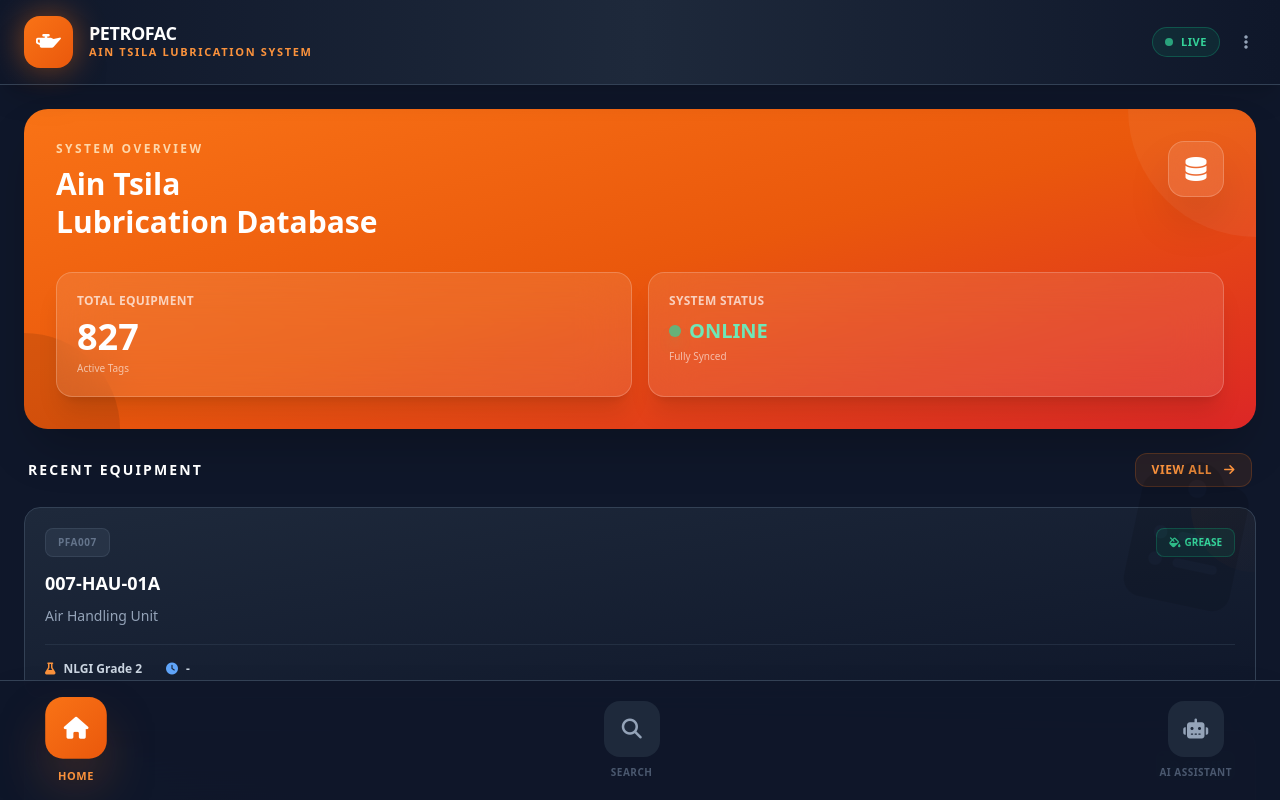
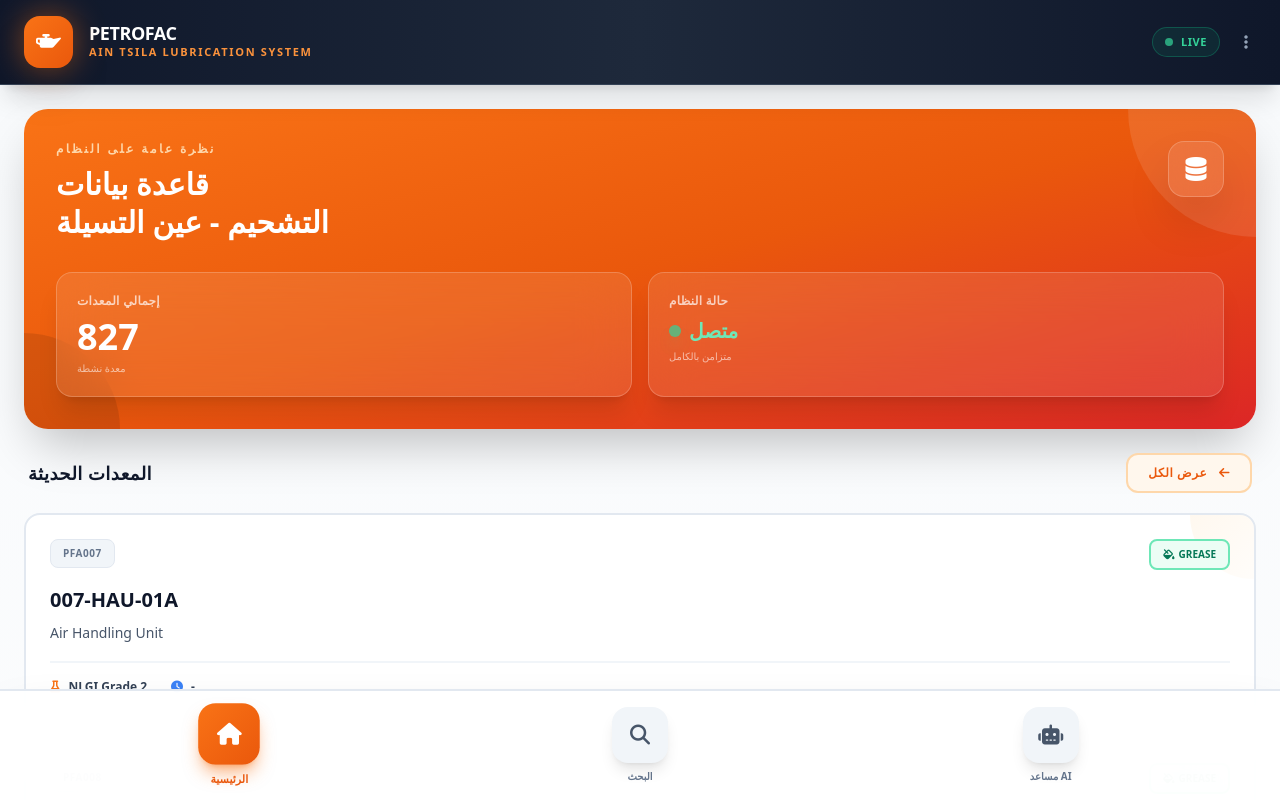
Before and after one commit to mhsoft2026-png/petrofac-lubrication, a React (Vite) app: page / in a window 1280 px wide. Built offline with nearby package versions, Linux system fonts and the light colour scheme.

Commit message:
Enhanced UI and Search: Better search in all fields, Arabic UI, light theme

```diff
--- a/App.tsx
+++ b/App.tsx
@@ -34,58 +34,100 @@
   </header>
 );
 
-const SearchBar: React.FC<{ onSearch: (val: string) => void }> = ({ onSearch }) => (
-  <div className="px-6 py-6 bg-gradient-to-b from-slate-900 to-slate-800">
+const SearchBar: React.FC<{
+  onSearch: (val: string) => void;
+  filterType: string;
+  onFilterChange: (type: string) => void;
+  resultCount: number;
+}> = ({ onSearch, filterType, onFilterChange, resultCount }) => {
+  const [showFilters, setShowFilters] = React.useState(false);
+
+  return (
+    <div className="px-6 py-6 bg-gradient-to-b from-slate-800 to-slate-900">
       <div className="relative max-w-4xl mx-auto">
-      <div className="absolute inset-0 bg-gradient-to-r from-orange-500/20 to-blue-500/20 blur-2xl rounded-3xl"></div>
-      <div className="relative">
+        <div className="absolute inset-0 bg-gradient-to-r from-orange-500/10 to-blue-500/10 blur-2xl rounded-3xl"></div>
+        <div className="relative space-y-3">
+          <div className="flex gap-2">
+            <div className="flex-1 relative">
               <input
                 type="text"
-          placeholder="Search by Tag Number, System ID, or Equipment Description..."
-          className="w-full pl-14 pr-6 py-4 bg-slate-800/50 backdrop-blur-xl rounded-2xl text-sm text-white placeholder-slate-400 focus:outline-none focus:ring-2 focus:ring-orange-500 transition-all border border-slate-700/50 focus:border-orange-500/50 shadow-2xl"
+                placeholder="ابحث بـ: رقم المعدة، النوع، الوصف، الماركة..."
+                className="w-full pl-12 pr-6 py-4 bg-white/95 backdrop-blur-xl rounded-2xl text-sm text-slate-900 placeholder-slate-400 focus:outline-none focus:ring-2 focus:ring-orange-500 transition-all border border-slate-200 focus:border-orange-500 shadow-lg"
                 onChange={(e) => onSearch(e.target.value)}
               />
-        <div className="absolute left-5 top-1/2 -translate-y-1/2 text-orange-400">
+              <div className="absolute left-4 top-1/2 -translate-y-1/2 text-orange-500">
                 <i className="fas fa-search text-lg"></i>
               </div>
-        <div className="absolute right-5 top-1/2 -translate-y-1/2 flex gap-2">
-          <span className="text-[10px] font-bold text-slate-500 bg-slate-700/50 px-2 py-1 rounded uppercase">Ctrl+K</span>
             </div>
+            <button
+              onClick={() => setShowFilters(!showFilters)}
+              className={`w-14 h-14 rounded-2xl flex items-center justify-center transition-all shadow-lg ${
+                showFilters ? 'bg-orange-500 text-white' : 'bg-white text-slate-600 hover:bg-slate-50'
+              }`}
+            >
+              <i className="fas fa-sliders-h text-lg"></i>
+            </button>
+          </div>
+
+          {showFilters && (
+            <div className="bg-white/95 backdrop-blur-xl rounded-2xl p-4 border border-slate-200 shadow-lg animate-in slide-in-from-top-2 duration-200">
+              <p className="text-xs font-bold text-slate-500 mb-3 uppercase">فلتر حسب النوع</p>
+              <div className="flex gap-2 flex-wrap">
+                {['الكل', 'OIL', 'GREASE'].map(type => (
+                  <button
+                    key={type}
+                    onClick={() => onFilterChange(type)}
+                    className={`px-4 py-2 rounded-xl text-xs font-bold transition-all ${
+                      filterType === type
+                        ? 'bg-orange-500 text-white shadow-lg'
+                        : 'bg-slate-100 text-slate-600 hover:bg-slate-200'
+                    }`}
+                  >
+                    {type === 'الكل' ? `${type} (${resultCount})` : type}
+                  </button>
+                ))}
+              </div>
+            </div>
+          )}
         </div>
       </div>
     </div>
   );
+};
 
 const EquipmentCard: React.FC<{ equipment: EquipmentData; onClick: (eq: EquipmentData) => void }> = React.memo(({ equipment, onClick }) => (
   <div
-    className="group bg-gradient-to-br from-slate-800 to-slate-900 rounded-2xl p-5 border border-slate-700 hover:border-orange-500/50 active:scale-[0.98] transition-all cursor-pointer mb-4 hover:shadow-2xl hover:shadow-orange-500/10 relative overflow-hidden"
+    className="group bg-white rounded-2xl p-6 border-2 border-slate-200 hover:border-orange-400 active:scale-[0.98] transition-all cursor-pointer hover:shadow-xl relative overflow-hidden"
     onClick={() => onClick(equipment)}
   >
-    <div className="absolute top-0 right-0 w-32 h-32 bg-gradient-to-br from-orange-500/5 to-transparent rounded-full -mr-16 -mt-16"></div>
+    <div className="absolute top-0 right-0 w-32 h-32 bg-gradient-to-br from-orange-100 to-transparent rounded-full -mr-16 -mt-16 opacity-50"></div>
     <div className="relative">
-      <div className="flex justify-between items-start mb-3">
-        <span className="text-[10px] font-black text-slate-500 bg-slate-700/50 px-3 py-1.5 rounded-lg uppercase tracking-wider border border-slate-600/50">{equipment.package}</span>
-        <span className={`text-[10px] font-black px-3 py-1.5 rounded-lg uppercase border ${
+      <div className="flex justify-between items-start mb-4">
+        <span className="text-[10px] font-black text-slate-500 bg-slate-100 px-3 py-1.5 rounded-lg uppercase tracking-wider border border-slate-200">{equipment.package}</span>
+        <span className={`text-[10px] font-black px-3 py-1.5 rounded-lg uppercase border-2 ${
           equipment.type === LubricantType.OIL
-            ? 'bg-blue-500/10 text-blue-400 border-blue-500/30'
-            : 'bg-emerald-500/10 text-emerald-400 border-emerald-500/30'
+            ? 'bg-blue-50 text-blue-700 border-blue-300'
+            : 'bg-emerald-50 text-emerald-700 border-emerald-300'
         }`}>
           <i className={`fas ${equipment.type === LubricantType.OIL ? 'fa-tint' : 'fa-fill-drip'} mr-1`}></i>
           {equipment.type}
         </span>
       </div>
-      <h3 className="text-lg font-black text-white mb-2 group-hover:text-orange-400 transition-colors">{equipment.tagNo}</h3>
-      <p className="text-sm text-slate-400 line-clamp-2 mb-4 leading-relaxed">{equipment.description}</p>
-      <div className="flex items-center gap-6 text-xs text-slate-500 font-semibold border-t border-slate-700/50 pt-4">
+      <h3 className="text-xl font-black text-slate-900 mb-2 group-hover:text-orange-600 transition-colors">{equipment.tagNo}</h3>
+      <p className="text-sm text-slate-600 line-clamp-2 mb-4 leading-relaxed font-medium">{equipment.description}</p>
+      <div className="flex items-center gap-6 text-xs text-slate-600 font-bold border-t-2 border-slate-100 pt-4">
         <div className="flex items-center gap-2">
-          <i className="fas fa-flask text-orange-400"></i>
-          <span className="text-slate-300">{equipment.grade}</span>
+          <i className="fas fa-flask text-orange-500"></i>
+          <span className="text-slate-700">{equipment.grade}</span>
         </div>
         <div className="flex items-center gap-2">
-          <i className="fas fa-clock text-blue-400"></i>
-          <span className="text-slate-300">{equipment.replacementInterval || 'On Analysis'}</span>
+          <i className="fas fa-clock text-blue-500"></i>
+          <span className="text-slate-700">{equipment.replacementInterval || 'On Analysis'}</span>
         </div>
       </div>
+    </div>
+    <div className="absolute bottom-4 right-4 opacity-0 group-hover:opacity-100 transition-opacity">
+      <i className="fas fa-arrow-right text-orange-500 text-xl"></i>
     </div>
   </div>
 ));
@@ -256,26 +298,54 @@
   const [searchTerm, setSearchTerm] = useState('');
   const [selectedEquipment, setSelectedEquipment] = useState<EquipmentData | null>(null);
   const [displayLimit, setDisplayLimit] = useState(50);
+  const [filterType, setFilterType] = useState('الكل');
 
   const filteredEquipment = useMemo(() => {
     const term = searchTerm.toLowerCase().trim();
-    if (!term) return EQUIPMENT_DATABASE;
+    let results = EQUIPMENT_DATABASE;
 
-    return EQUIPMENT_DATABASE.filter(item => {
-      // Exact match for tagNo has priority
-      if (item.tagNo.toLowerCase() === term) return true;
-
-      // If search term looks like a tag (contains dash), only match exact tagNo
-      if (term.includes('-')) {
-        return item.tagNo.toLowerCase() === term;
+    // Apply type filter first
+    if (filterType !== 'الكل') {
+      results = results.filter(item => item.type === filterType);
     }
 
-      // For non-tag searches, search in all fields
-      return item.tagNo.toLowerCase().includes(term) ||
-             item.description.toLowerCase().includes(term) ||
-             item.package.toLowerCase().includes(term);
+    // If no search term, return filtered results
+    if (!term) return results;
+
+    // Enhanced search logic
+    return results.filter(item => {
+      // Search in Tag Number
+      if (item.tagNo.toLowerCase().includes(term)) return true;
+
+      // Search in Description
+      if (item.description.toLowerCase().includes(term)) return true;
+
+      // Search in Package
+      if (item.package.toLowerCase().includes(term)) return true;
+
+      // Search in Part
+      if (item.part.toLowerCase().includes(term)) return true;
+
+      // Search in Grade
+      if (item.grade.toLowerCase().includes(term)) return true;
+
+      // Search in Type
+      if (item.type.toLowerCase().includes(term)) return true;
+
+      // Search in Brands
+      const brandValues = Object.values(item.brands).filter(v => v);
+      if (brandValues.some(brand => brand.toLowerCase().includes(term))) return true;
+
+      // Search in Initial Fill
+      if (item.initialFill.toLowerCase().includes(term)) return true;
+
+      // Search in Intervals
+      if (item.topUpInterval?.toLowerCase().includes(term)) return true;
+      if (item.replacementInterval?.toLowerCase().includes(term)) return true;
+
+      return false;
     });
-  }, [searchTerm]);
+  }, [searchTerm, filterType]);
 
   const displayedEquipment = useMemo(() => {
     return filteredEquipment
@@ -287,15 +357,15 @@
     switch (currentView) {
       case 'dashboard':
         return (
-          <div className="p-6 space-y-6 bg-slate-900 min-h-screen">
+          <div className="p-6 space-y-6 bg-gradient-to-b from-slate-50 to-white min-h-screen">
             <div className="bg-gradient-to-br from-orange-500 via-orange-600 to-red-600 rounded-3xl p-8 text-white shadow-2xl relative overflow-hidden">
-              <div className="absolute top-0 right-0 w-64 h-64 bg-white/5 rounded-full -mr-32 -mt-32"></div>
+              <div className="absolute top-0 right-0 w-64 h-64 bg-white/10 rounded-full -mr-32 -mt-32"></div>
               <div className="absolute bottom-0 left-0 w-48 h-48 bg-black/10 rounded-full -ml-24 -mb-24"></div>
               <div className="relative z-10">
                 <div className="flex justify-between items-start mb-8">
                   <div>
-                    <p className="text-xs font-black uppercase tracking-[0.2em] text-orange-200 mb-2">System Overview</p>
-                    <h2 className="text-3xl font-black leading-tight">Ain Tsila<br/>Lubrication Database</h2>
+                    <p className="text-xs font-black uppercase tracking-[0.2em] text-orange-200 mb-2">نظرة عامة على النظام</p>
+                    <h2 className="text-3xl font-black leading-tight">قاعدة بيانات<br/>التشحيم - عين التسيلة</h2>
                   </div>
                   <div className="w-14 h-14 bg-white/10 backdrop-blur-xl rounded-2xl flex items-center justify-center border border-white/20 shadow-2xl">
                     <i className="fas fa-database text-2xl"></i>
@@ -303,17 +373,17 @@
                 </div>
                 <div className="grid grid-cols-2 gap-4">
                   <div className="bg-white/10 backdrop-blur-xl p-5 rounded-2xl border border-white/20 shadow-xl">
-                    <p className="text-xs text-white/70 mb-2 font-bold uppercase tracking-wide">Total Equipment</p>
+                    <p className="text-xs text-white/70 mb-2 font-bold uppercase tracking-wide">إجمالي المعدات</p>
                     <p className="text-4xl font-black">{EQUIPMENT_DATABASE.length}</p>
-                    <p className="text-[10px] text-white/60 mt-1">Active Tags</p>
+                    <p className="text-[10px] text-white/60 mt-1">معدة نشطة</p>
                   </div>
                   <div className="bg-white/10 backdrop-blur-xl p-5 rounded-2xl border border-white/20 shadow-xl">
-                    <p className="text-xs text-white/70 mb-2 font-bold uppercase tracking-wide">System Status</p>
+                    <p className="text-xs text-white/70 mb-2 font-bold uppercase tracking-wide">حالة النظام</p>
                     <div className="flex items-center gap-2 mt-1">
                       <span className="w-3 h-3 bg-emerald-400 rounded-full animate-pulse shadow-lg shadow-emerald-400/50"></span>
-                      <p className="text-xl font-black text-emerald-300">ONLINE</p>
+                      <p className="text-xl font-black text-emerald-300">متصل</p>
                     </div>
-                    <p className="text-[10px] text-white/60 mt-1">Fully Synced</p>
+                    <p className="text-[10px] text-white/60 mt-1">متزامن بالكامل</p>
                   </div>
                 </div>
               </div>
@@ -321,37 +391,39 @@
 
             <section className="relative">
               <div className="flex items-center justify-between mb-5 px-1">
-                <h3 className="text-sm font-black text-white uppercase tracking-[0.15em]">Recent Equipment</h3>
-                <button onClick={() => setCurrentView('search')} className="text-xs font-bold text-orange-400 bg-orange-500/10 px-4 py-2 rounded-xl uppercase tracking-wider hover:bg-orange-500/20 transition-all border border-orange-500/20">
-                  View All <i className="fas fa-arrow-right ml-2"></i>
+                <h3 className="text-lg font-black text-slate-900 uppercase tracking-wide">المعدات الحديثة</h3>
+                <button onClick={() => setCurrentView('search')} className="text-xs font-bold text-orange-600 bg-orange-50 px-5 py-2.5 rounded-xl uppercase tracking-wider hover:bg-orange-100 transition-all border-2 border-orange-200">
+                  عرض الكل <i className="fas fa-arrow-left ml-2"></i>
                 </button>
               </div>
-              <div className="grid grid-cols-1 gap-4">
+              <div className="space-y-4">
                 {EQUIPMENT_DATABASE.slice(0, 6).map(eq => (
                   <EquipmentCard key={eq.id} equipment={eq} onClick={setSelectedEquipment} />
                 ))}
-              </div>
-              <div className="absolute top-0 right-0 p-8 opacity-10 scale-150 rotate-12">
-                <i className="fas fa-clipboard-list text-8xl"></i>
               </div>
             </section>
           </div>
         );
       case 'search':
         return (
-          <div className="flex flex-col h-full overflow-hidden bg-slate-900">
-            <SearchBar onSearch={setSearchTerm} />
+          <div className="flex flex-col h-full overflow-hidden bg-gradient-to-b from-slate-50 to-white">
+            <SearchBar
+              onSearch={setSearchTerm}
+              filterType={filterType}
+              onFilterChange={setFilterType}
+              resultCount={filteredEquipment.length}
+            />
             <div className="flex-1 overflow-y-auto p-6">
-              <div className="flex justify-between items-center mb-6 sticky top-0 bg-slate-900 z-10 pb-4">
+              <div className="flex justify-between items-center mb-6 sticky top-0 bg-white/80 backdrop-blur-xl z-10 pb-4 rounded-2xl">
                 <div>
-                  <h2 className="text-xl font-black text-white">Equipment Registry</h2>
-                  <p className="text-sm text-slate-400 mt-1">
-                    {filteredEquipment.length} {filteredEquipment.length === 1 ? 'result' : 'results'} found
+                  <h2 className="text-2xl font-black text-slate-900">قائمة المعدات</h2>
+                  <p className="text-sm text-slate-500 mt-1 font-semibold">
+                    {filteredEquipment.length === 0 ? 'لا توجد نتائج' :
+                     filteredEquipment.length === 1 ? 'نتيجة واحدة' :
+                     `${filteredEquipment.length} نتيجة`}
+                    {searchTerm && ` - البحث عن: "${searchTerm}"`}
                   </p>
                 </div>
-                <button className="w-12 h-12 bg-slate-800 border border-slate-700 rounded-xl flex items-center justify-center hover:bg-slate-700 transition-all">
-                  <i className="fas fa-sliders-h text-orange-400"></i>
-                </button>
               </div>
               <div className="space-y-4">
                 {displayedEquipment.map(eq => (
@@ -365,17 +437,25 @@
                     className="px-8 py-4 bg-gradient-to-r from-orange-500 to-orange-600 text-white rounded-2xl font-black text-sm shadow-2xl hover:shadow-orange-500/50 hover:scale-105 transition-all border border-orange-400"
                   >
                     <i className="fas fa-chevron-down mr-2"></i>
-                    Load More ({filteredEquipment.length - displayedEquipment.length} remaining)
+                    تحميل المزيد ({filteredEquipment.length - displayedEquipment.length} متبقية)
                   </button>
                 </div>
               )}
               {filteredEquipment.length === 0 && (
                 <div className="text-center py-32 px-12">
-                  <div className="w-24 h-24 bg-slate-800 rounded-3xl flex items-center justify-center mx-auto mb-6 border border-slate-700">
-                    <i className="fas fa-search-minus text-5xl text-slate-600"></i>
+                  <div className="w-24 h-24 bg-orange-50 rounded-3xl flex items-center justify-center mx-auto mb-6 border-2 border-orange-200">
+                    <i className="fas fa-search-minus text-5xl text-orange-400"></i>
                   </div>
-                  <h3 className="text-lg font-black text-white mb-3">No Equipment Found</h3>
-                  <p className="text-sm text-slate-400 leading-relaxed max-w-md mx-auto">We couldn't find any equipment matching your search. Try using equipment tag numbers or system descriptions.</p>
+                  <h3 className="text-xl font-black text-slate-900 mb-3">لم يتم العثور على نتائج</h3>
+                  <p className="text-sm text-slate-500 leading-relaxed max-w-md mx-auto">
+                    لم نجد أي معدات تطابق بحثك. جرب استخدام أرقام المعدات أو الأوصاف.
+                  </p>
+                  <button
+                    onClick={() => { setSearchTerm(''); setFilterType('الكل'); }}
+                    className="mt-6 px-6 py-3 bg-orange-500 text-white rounded-xl font-bold hover:bg-orange-600 transition-all"
+                  >
+                    مسح البحث
+                  </button>
                 </div>
               )}
             </div>
@@ -389,7 +469,7 @@
   };
 
   return (
-    <div className="flex flex-col h-screen max-w-7xl mx-auto bg-slate-950 overflow-hidden font-sans">
+    <div className="flex flex-col h-screen max-w-7xl mx-auto bg-white overflow-hidden font-sans">
       <Header />
 
       <main className="flex-1 overflow-y-auto relative pb-24 scroll-smooth">
@@ -403,29 +483,29 @@
         />
       )}
 
-      <nav className="fixed bottom-0 left-0 right-0 bg-slate-900/95 backdrop-blur-2xl border-t border-slate-700 py-5 px-12 z-40 max-w-7xl mx-auto shadow-2xl">
-        <div className="flex justify-between items-center relative">
+      <nav className="fixed bottom-0 left-0 right-0 bg-white/95 backdrop-blur-2xl border-t-2 border-slate-200 py-4 px-6 z-40 max-w-7xl mx-auto shadow-2xl">
+        <div className="flex justify-around items-center relative">
           {[
-            { id: 'dashboard', icon: 'fa-home', label: 'Home' },
-            { id: 'search', icon: 'fa-search', label: 'Search' },
-            { id: 'ai', icon: 'fa-robot', label: 'AI Assistant' }
+            { id: 'dashboard', icon: 'fa-home', label: 'الرئيسية' },
+            { id: 'search', icon: 'fa-search', label: 'البحث' },
+            { id: 'ai', icon: 'fa-robot', label: 'مساعد AI' }
           ].map((item) => (
             <button
               key={item.id}
               onClick={() => setCurrentView(item.id as ViewState)}
-              className={`flex flex-col items-center gap-2 transition-all duration-300 relative group ${
-                currentView === item.id ? 'text-orange-400 scale-110' : 'text-slate-500 hover:text-slate-300'
+              className={`flex flex-col items-center gap-1.5 transition-all duration-300 relative group flex-1 ${
+                currentView === item.id ? 'scale-110' : ''
               }`}
             >
-              <div className={`w-14 h-14 rounded-2xl flex items-center justify-center transition-all ${
+              <div className={`w-14 h-14 rounded-2xl flex items-center justify-center transition-all shadow-lg ${
                 currentView === item.id
-                  ? 'bg-gradient-to-br from-orange-500 to-orange-600 shadow-2xl shadow-orange-500/50'
-                  : 'bg-slate-800 group-hover:bg-slate-700'
+                  ? 'bg-gradient-to-br from-orange-500 to-orange-600 shadow-orange-500/50'
+                  : 'bg-slate-100 group-hover:bg-slate-200'
               }`}>
-                <i className={`fas ${item.icon} text-xl ${currentView === item.id ? 'text-white' : 'text-slate-400'}`}></i>
+                <i className={`fas ${item.icon} text-xl ${currentView === item.id ? 'text-white' : 'text-slate-600'}`}></i>
               </div>
-              <span className={`text-[10px] font-bold uppercase tracking-wider ${
-                currentView === item.id ? 'opacity-100 text-orange-400' : 'opacity-70 text-slate-500'
+              <span className={`text-[10px] font-bold ${
+                currentView === item.id ? 'text-orange-600' : 'text-slate-500'
               }`}>
                 {item.label}
               </span>
```
Lines whose indentation alone changed are shown as unchanged.
